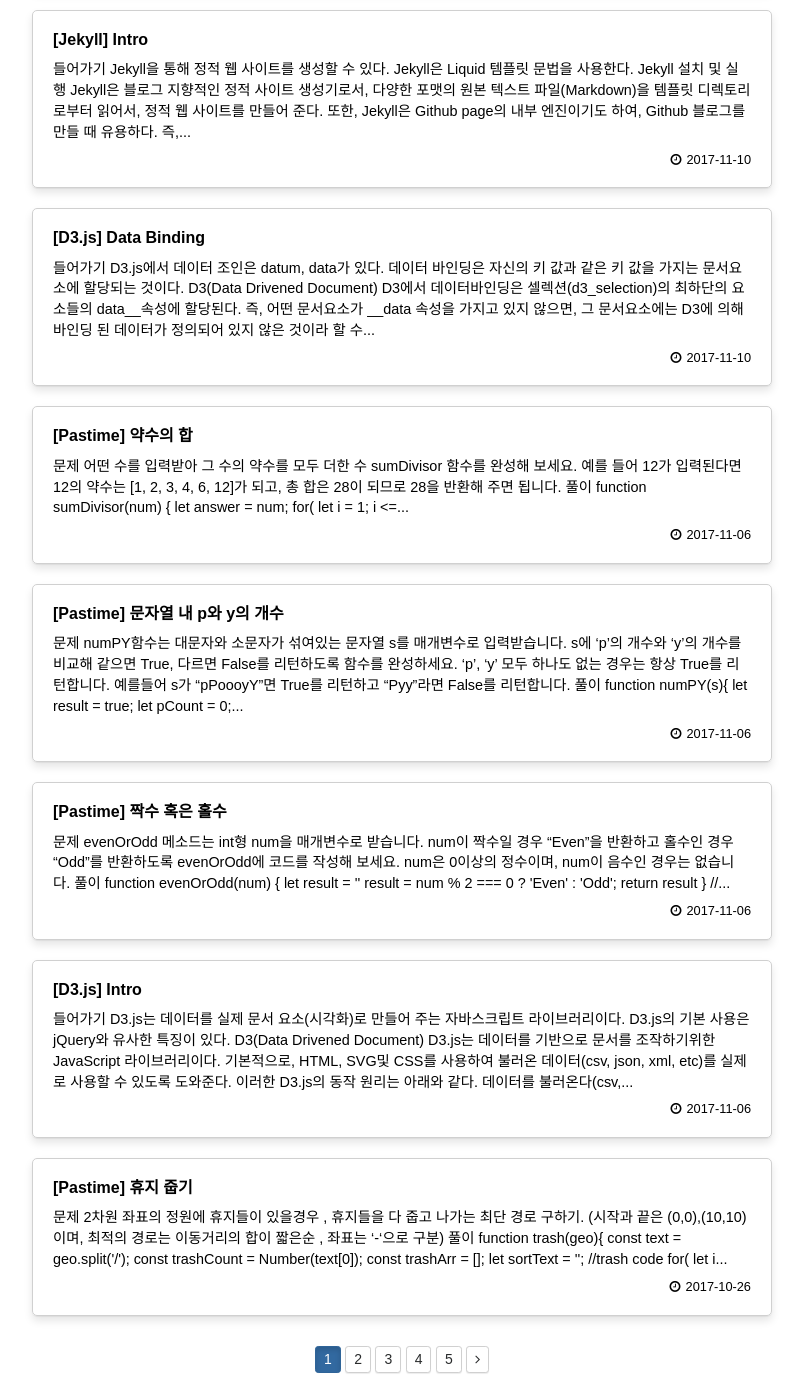
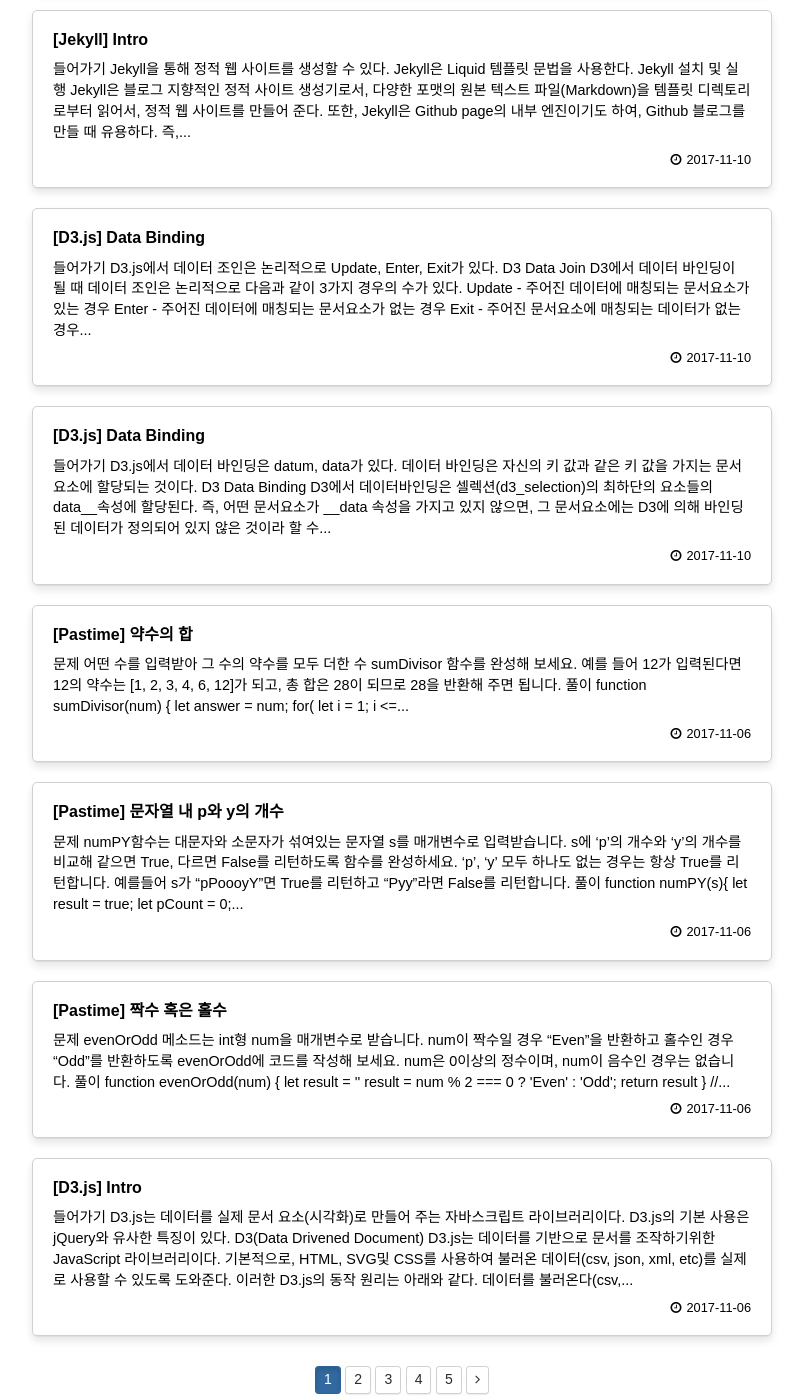
Before and after one commit to viaeoo/viaeoo.github.io, a Jekyll site: the page built from blog/index.html, in a window 1280 px wide and 1400 px high, scrolled down 727 px. Shown: the whole window, without its empty margins (113-916 px from the left). Built offline with Jekyll 4.4.1, drawn with Linux system fonts in a browser that asks for light colours; the list of posts is cut into pages by our own code.

Commit message:
update post

````diff
--- a/_posts/d3/2017-11-10-dataBinding.md
+++ b/_posts/d3/2017-11-10-dataBinding.md
@@ -8,10 +8,10 @@
 
 #### 들어가기
 
-- D3.js에서 데이터 조인은 datum, data가 있다.
+- D3.js에서 데이터 바인딩은 datum, data가 있다.
 - 데이터 바인딩은 자신의 키 값과 같은 키 값을 가지는 문서요소에 할당되는 것이다.
 
-#### D3(Data Drivened Document)
+#### D3 Data Binding
 
 D3에서 데이터바인딩은 셀렉션(d3_selection)의 최하단의 요소들의 __data__속성에 할당된다. 즉, 어떤 문서요소가 __data__ 속성을 가지고 있지 않으면, 그 문서요소에는 D3에 의해 바인딩 된 데이터가 정의되어 있지 않은 것이라 할 수 있다.
 
--- /dev/null
+++ b/_posts/d3/2017-11-11-dataJoin.md
@@ -0,0 +1,133 @@
+---
+layout: post
+title: 'Data Binding'
+date: 2017-11-10 +0900
+categories: D3.js
+tag: ['D3', 'D3.js', 'Data Binding']
+---
+
+#### 들어가기
+
+- D3.js에서 데이터 조인은 논리적으로 Update, Enter, Exit가 있다.
+
+#### D3 Data Join
+
+D3에서 데이터 바인딩이 될 때 데이터 조인은 논리적으로 다음과 같이 3가지 경우의 수가 있다.
+
+- Update - 주어진 데이터에 매칭되는 문서요소가 있는 경우
+- Enter - 주어진 데이터에 매칭되는 문서요소가 없는 경우
+- Exit - 주어진 문서요소에 매칭되는 데이터가 없는 경우
+
+위에서 나열한 3가지 셀렉션은 각각 data, enter 그리고 exit에 의해 반환된다.
+
+##### Update
+
+Update는 주어진 데이터 배열에서 매칭되는 문서요소를 반환한다.
+
+```html
+<div class="sample">
+  <p>1</p> <!-- 1 => 30 -->
+  <p>2</p> <!-- 2 => 86 -->
+</div>
+```
+```javascript
+var datas = [30, 86, 168, 281, 303, 365];
+
+d3.select('sample')
+  .selectAll('p')
+  .data(datas) // 매칭되는 요소를 반환
+  .text(function(d){ return d });
+```
+
+위의 코드에서 sample class를 가진 div 요소 아래 2개의 p 요소가 있다. D3 data 메소드에 의해 데이터가 문서요소에 바인딩이 될 때, data는 매칭되는 요소를 반환하게 된다. 즉, 2개의 p 요소에만 데이터 배열에 있는 첫 번째와 두 번째 값이 바인딩이 되었다.
+
+##### Enter
+
+Enter는 매칭되지 않은 나머지 요소를 반환한다.
+
+```html
+<div class="sample">
+  <p>1</p>
+  <p>2</p>
+  <!-- D3에 의해 생성된 요소 -->
+  <p>168</p>
+  <p>281</p>
+  <p>303</p>
+  <p>365</p>
+</div>
+```
+```javascript
+var datas = [30, 86, 168, 281, 303, 365];
+
+d3.select('sample')
+  .selectAll('p')
+  .data(datas)
+  .enter() // 매칭되지 않는 요소를 반환
+  .append('p') // p 요소를 추가
+  .text(function(d){ return d });
+```
+
+위에서 enter에 의해 매칭되지 않는 가상 요소를 반환하게 된다. 여기서 enter는 매칭되지 않는 가상의 배열을 반환한다. 배열은 append 메소드에 의해 부모요소 아래 자식요소로 추가된다. 즉, 데이터 배열에서 첫 번째와 두 번째 값을 제외한 나머지 값들이 요소에 바인딩이 된다.
+
+##### Exit
+
+Enter는 주어진 문서요소에 데이터가 없을 경우 문소요소를 반환한다.
+
+```html
+<div class="sample">
+  <p>1</p>
+  <p>2</p>
+  <p>3</p>
+  <p>4</p>
+  <p>5</p>
+  <p>6</p>
+  <p>7</p>
+  <p>8</p>
+</div>
+```
+```javascript
+var datas = [30, 86, 168, 281, 303, 365];
+
+d3.select('sample')
+  .selectAll('p')
+  .data(datas)
+  .exit();
+```
+
+위의 코드에서 반환되는 문서요소는 7번째 p 요소와 8번째 p 요소를 반환하게 된다.
+
+##### Merge
+
+만일, update와 enter를 동시에 사용하고 싶을 경우, Merge를 이용할 수 있다.
+즉, 기존의 문서요소에 새로운 데이터 값을 업데이트 하며, 나머지 요소를 추가하여 데이터를 바인딩 할 수 있다.
+
+```html
+<div class="sample">
+  <p>1</p> <!-- 1 => 30 -->
+  <p>2</p> <!-- 1 => 86 -->
+  <!-- D3에 의해 생성된 요소 -->
+  <p>168</p>
+  <p>281</p>
+  <p>303</p>
+  <p>365</p>
+</div>
+```
+```javascript
+var datas = [30, 86, 168, 281, 303, 365];
+
+var d = d3.select('sample')
+        .selectAll('p')
+        .data(datas)
+
+    d.enter() // 매칭되지 않는 요소를 반환
+    .append('p') // p 요소를 추가
+    .merge(d)
+    .text(function(d){ return d });
+```
+
+
+#### 참고자료
+
+- <https://github.com/d3/d3/wiki/Tutorials>
+- <http://hanmomhanda.github.io/Docs/d3/How-Selections-Work.html>
+- <http://blog.nacyot.com/articles/2015-02-02-d3-selection/>
````
